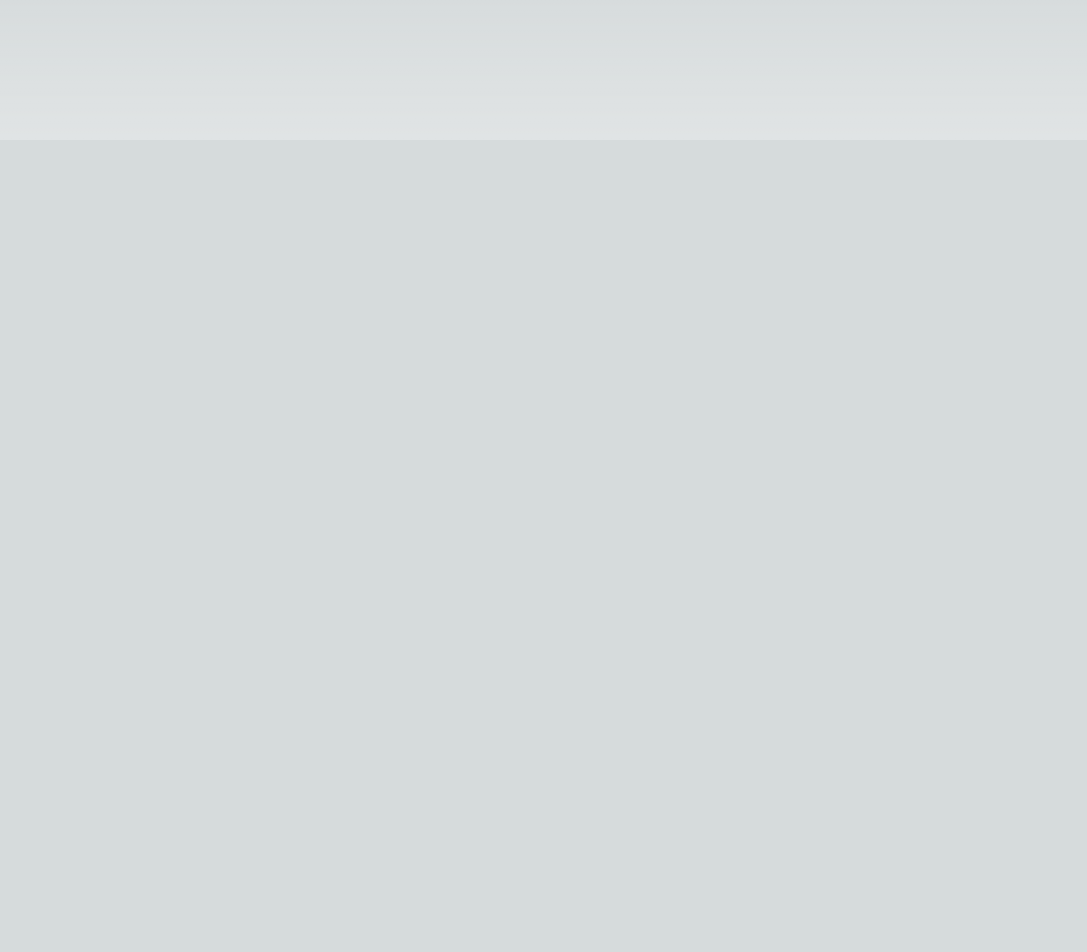
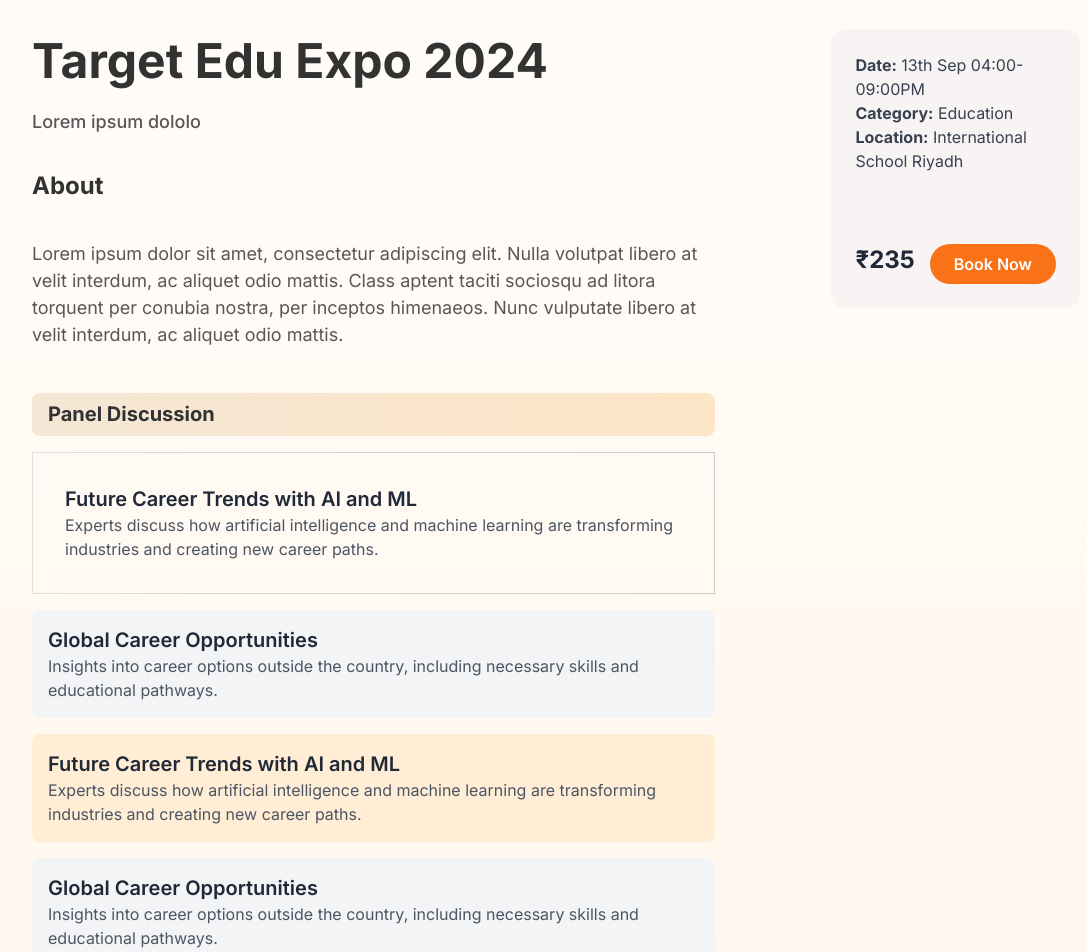
Before and after one commit to Ajith11223/event_system, a Next.js app: page /home in a window 1280 px wide. Shown: the part 660-1612 px from the top of the page, without its empty margins (100-1187 px from the left). Before the commit the page ends 800 px from the top, so only its background shows below. Built offline with nearby package versions, Linux system fonts and the light colour scheme.

Commit message:
First page

```diff
--- a/src/app/home/page.jsx
+++ b/src/app/home/page.jsx
@@ -1,16 +1,132 @@
-import MainLayout from '@/Components/MainLayout/MainLayout'
-import Image from 'next/image'
-import React from 'react'
+import MainLayout from "@/Components/MainLayout/MainLayout";
+import Image from "next/image";
+import React from "react";
 
 const page = () => {
   return (
-    <div className='bg-white h-full relative overflow-hidden'>
-    <MainLayout>
-      <div className=' mt-2.5 md:mt-5 lg:mt-6 xl:mt-[45px]'>
-      <Image src="/HomeChairs.svg" alt="Home" height={386} width={1240} className='w-full'/>
-      </div>
-    </MainLayout></div>
-  )
-}
+    <div className="bg-white h-full relative overflow-hidden bg-gradient-to-b from-white to-orange-50 ">
+      <MainLayout>
+        <div className=" mt-2.5 md:mt-5 lg:mt-6 xl:mt-[45px]">
+          <Image
+            src="/HomeChairs.svg"
+            alt="Home"
+            height={386}
+            width={1240}
+            className="w-full"
+          />
+        </div>
+        <div className=" mx-2.5 md:mx-5 lg:mx-[50px] xl:mx-[100px]">
+          <div className=" mx-auto ">
+            <div className="xl:grid xl:grid-cols-7 gap-2.5 md:gap-5 xl:gap-[84px]">
+              <div className="p-8 col-span-5">
+                <div>
+                  <h2 className="text-[32px] md:text-[48px] xl:leading-[64.8px] font-bold text-primary-dark">
+                    Target Edu Expo 2024
+                  </h2>
+                  <p className="text-secondary-dark font-medium text-[16px] md:text-[18px] mt-2 md:mt-2.5 xl:mt-3.5">
+                    Lorem ipsum dololo
+                  </p>
+                </div>
+                <div className="mt-2.5 md:mt-5 lg:mt-6 xl:mt-[35px] text-gray-700 flex flex-col gap-2.5 md:gap-5 lg:gap-6">
+                  <h2 className="text-[20px] md:text-[24px] xl:leading-[32.4px] font-bold text-primary-dark">
+                    About
+                  </h2>
+                  <p className="text-secondary-dark font-normal text-[16px] md:text-[18px] mt-2 md:mt-2.5 xl:mt-3.5">
+                    Lorem ipsum dolor sit amet, consectetur adipiscing elit.
+                    Nulla volutpat libero at velit interdum, ac aliquet odio
+                    mattis. Class aptent taciti sociosqu ad litora torquent per
+                    conubia nostra, per inceptos himenaeos. Nunc vulputate
+                    libero at velit interdum, ac aliquet odio mattis.
+                  </p>
+                </div>
 
-export default page
+                <div className="mt-2.5 md:mt-5 lg:mt-6 xl:mt-[45px]">
+                  <div className="bg-[linear-gradient(90.62deg,rgba(238,218,192,0.6)_0.54%,rgba(254,215,164,0.6)_115.41%)] p-2 lg:px-4 rounded-lg">
+                    <h2 className="text-[18px] md:text-[20px] md:leading-[27px] font-bold text-primary-dark">
+                      Panel Discussion
+                    </h2>
+                  </div>
+                  <div className="mt-4 space-y-4">
+                    <div
+                      className="border-[1px] border-solid p-8 rounded-lg"
+                      style={{
+                        borderImageSource:
+                          "linear-gradient(90.88deg, #E1DCDC 0.75%, #CECACA 101.36%)",
+                        borderImageSlice: 1,
+                        borderRadius: "8px",
+                      }}
+                    >
+                      {" "}
+                      <h3 className="text-xl font-semibold text-gray-800">
+                        Future Career Trends with AI and ML
+                      </h3>
+                      <p className="text-gray-600">
+                        Experts discuss how artificial intelligence and machine
+                        learning are transforming industries and creating new
+                        career paths.
+                      </p>
+                    </div>
+                    <div className="p-4 bg-gray-100 rounded-lg">
+                      <h3 className="text-xl font-semibold text-gray-800">
+                        Global Career Opportunities
+                      </h3>
+                      <p className="text-gray-600">
+                        Insights into career options outside the country,
+                        including necessary skills and educational pathways.
+                      </p>
+                    </div>
+                    <div className="p-4 bg-orange-100 rounded-lg">
+                      <h3 className="text-xl font-semibold text-gray-800">
+                        Future Career Trends with AI and ML
+                      </h3>
+                      <p className="text-gray-600">
+                        Experts discuss how artificial intelligence and machine
+                        learning are transforming industries and creating new
+                        career paths.
+                      </p>
+                    </div>
+                    <div className="p-4 bg-gray-100 rounded-lg">
+                      <h3 className="text-xl font-semibold text-gray-800">
+                        Global Career Opportunities
+                      </h3>
+                      <p className="text-gray-600">
+                        Insights into career options outside the country,
+                        including necessary skills and educational pathways.
+                      </p>
+                    </div>
+                  </div>
+                </div>
+              </div>
+              <div className="col-span-2">
+                <div className="mt-8 flex flex-col gap-2.5 md:gap-5 lg:gap-10 xl:gap-[63px] justify-between items-center bg-[#F4F1F299] rounded-[14px] p-2.5 md:p-5 lg:p-6">
+                  <div className="text-gray-700">
+                    <p>
+                      <strong>Date:</strong> 13th Sep 04:00-09:00PM
+                    </p>
+                    <p>
+                      <strong>Category:</strong> Education
+                    </p>
+                    <p>
+                      <strong>Location:</strong> International School Riyadh
+                    </p>
+                  </div>
+                  <div className="text-center flex justify-between w-full items-center ">
+                    <p className="text-2xl font-bold text-gray-800">₹235</p>
+                    <button className="mt-2 px-6 py-2 bg-orange-500 text-white font-semibold rounded-full">
+                      Book Now
+                    </button>
+                  </div>
+                </div>
+              </div>
+            </div>
+          </div>
+          <footer className="text-center text-gray-500 mt-8">
+            Lorem ipsum
+          </footer>
+        </div>
+      </MainLayout>
+    </div>
+  );
+};
+
+export default page;
--- a/tailwind.config.js
+++ b/tailwind.config.js
@@ -12,6 +12,14 @@ module.exports = {
         "gradient-conic":
           "conic-gradient(from 180deg at 50% 50%, var(--tw-gradient-stops))",
       },
+      colors: {
+        primary: {
+          dark: '#333233',
+        },
+        secondary:{
+          dark: '#595659',
+        }
+      }
     },
   },
   plugins: [],
```
